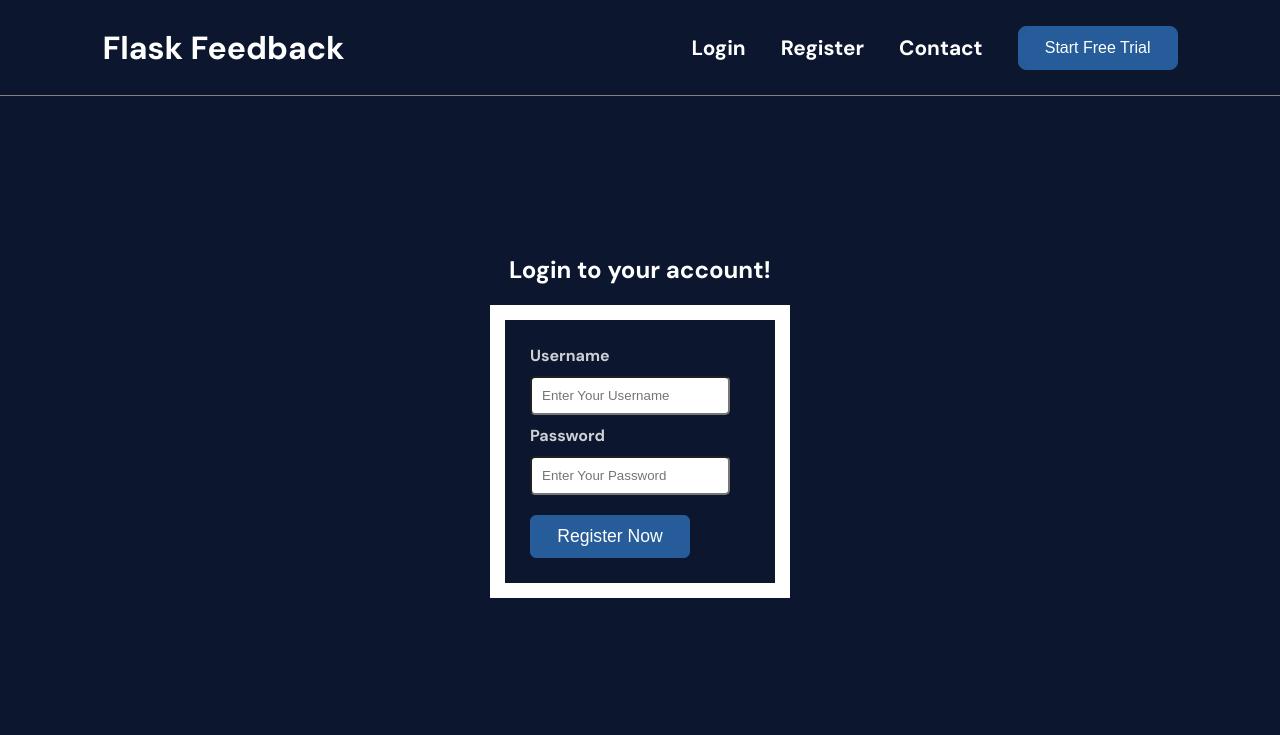
After one commit to JB0925/Flask-Feedback-App, a Flask app: page /login in a window 1280 px wide. The commit adds this page. Shown: the top 735 px of the page. Run offline with Flask 2, Linux system fonts and the light colour scheme; parts of the project's set-up code (start-up, migrations or seed data) failed here and were passed over; some libraries are stand-ins or nearby versions.

Commit message:
add model, add registration and login routes

```diff
--- a/app.py
+++ b/app.py
@@ -25,4 +25,47 @@ def redirect_to_register():
 
 @app.route('/register', methods=['GET', 'POST'])
 def register():
-    pass
+    if request.method == 'GET':
+        return render_template('register.html')
+
+    username = request.form['username']
+    password = request.form['password']
+    email =  request.form['email']
+    first_name = request.form['first_name']
+    last_name = request.form['last_name']
+    user = User.register(username, password, email, first_name, last_name)
+    db.session.add(user)
+    db.session.commit()
+    session["username"] = username
+    return redirect(url_for('secret', username=username))
+
+
+@app.route('/users/<username>')
+def secret(username):
+    if "username" in session and session["username"] == username:
+        user = User.query.filter_by(username=username).first()
+        return render_template('secret.html', user=user)
+    return redirect(url_for("register"))
+
+
+@app.route('/login', methods=['GET', 'POST'])
+def login():
+    if request.method == "GET":
+        if "username" in session:
+            user = User.query.filter_by(username=session["username"]).first()
+            return redirect(url_for('secret', username=user.username))
+        return render_template('login.html')
+
+    username = request.form['username']
+    password = request.form['password']
+    user = User.authenticate(username, password)
+    if user:
+        session["username"] = user.username
+        return redirect(url_for('secret', username=user.username))
+    return redirect(url_for('register'))
+
+
+@app.route('/logout')
+def logout():
+    session.pop("username")
+    return redirect(url_for('register'))
--- /dev/null
+++ b/static/css/register.css
@@ -0,0 +1,45 @@
+.container {
+    display: flex;
+    flex-direction: column;
+    align-items: center;
+    justify-content: center;
+    height: 80vh;
+}
+
+.container h2 {
+    color: white;
+}
+
+.btn-register {
+    padding: 10px 20px;
+    width: 160px;
+    border-radius: 6px;
+    font-size: 1.1rem;
+    background-color: #255c99;
+    color: white;
+    border: .5px solid #255c99;
+    margin-top: 10px;
+}
+
+input {
+    border-radius: 5px;
+    width: 200px;
+    padding: 10px;
+    margin-bottom: 10px;
+}
+
+label {
+    font-size: 1rem;
+    margin-bottom: 10px;
+    color: hsla(0, 0%, 100%, 0.8);
+}
+
+form {
+    display: flex;
+    flex-direction: column;
+    border: 15px solid white;
+    align-items: flex-start;
+    justify-content: center;
+    padding: 25px;
+    width: 300px;
+}
--- a/templates/base.html
+++ b/templates/base.html
@@ -18,16 +18,16 @@
         <nav>
             <h1>Flask Feedback</h1>
             <ul>
-                <li><a href="#">Login</a></li>
-                <li><a href="#">Register</a></li>
+                <li><a href="/login">Login</a></li>
+                <li><a href="/register">Register</a></li>
                 <li><a href="#">Contact</a></li>
                 <button>Start Free Trial</button>
             </ul>
             <i class="fas fa-bars"></i>
         </nav>
         <div class="pulldown">
-            <h2><a href="#">Login</a></h2>
-            <h2><a href="#">Register</a></h2>
+            <h2><a href="/login">Login</a></h2>
+            <h2><a href="/register">Register</a></h2>
             <h2><a href="#">Contact</a></h2>
             <button>Start Free Trial</button>
         </div>
--- /dev/null
+++ b/templates/login.html
@@ -0,0 +1,27 @@
+{% extends 'base.html' %}
+{% block head %}
+    <meta charset="UTF-8">
+    <meta http-equiv="X-UA-Compatible" content="IE=edge">
+    <meta name="viewport" content="width=device-width, initial-scale=1.0">
+    <link rel="stylesheet" href="https://pro.fontawesome.com/releases/v5.10.0/css/all.css"
+          integrity="sha384-AYmEC3Yw5cVb3ZcuHtOA93w35dYTsvhLPVnYs9eStHfGJvOvKxVfELGroGkvsg+p"
+          crossorigin="anonymous"/>
+    <link rel="preconnect" href="https://fonts.googleapis.com">
+    <link rel="preconnect" href="https://fonts.gstatic.com" crossorigin>
+    <link href="https://fonts.googleapis.com/css2?family=DM+Sans:wght@700&display=swap" rel="stylesheet">
+    <link rel="stylesheet" href="{{ url_for('static', filename='css/base.css') }}">
+    <link rel="stylesheet" href="{{ url_for('static', filename='css/register.css') }}">
+    <title>Home</title>
+{% endblock %}
+{% block content %}
+    <div class="container">
+        <h2>Login to your account!</h2>
+        <form action="/login" method="POST">
+            <label for="username">Username</label>
+            <input type="text" name="username" id="username" placeholder="Enter Your Username" required>
+            <label for="password">Password</label>
+            <input type="password" name="password" id="password" placeholder="Enter Your Password" required>
+            <button type="submit" class="btn-register">Register Now</button>
+        </form>
+    </div>
+{% endblock %}
```
Also changed, not shown: models.py (+13 -0 lines), static/css/secret.css (added, +43 -0 lines), templates/register.html (added, +33 -0 lines), templates/secret.html (added, +31 -0 lines).
